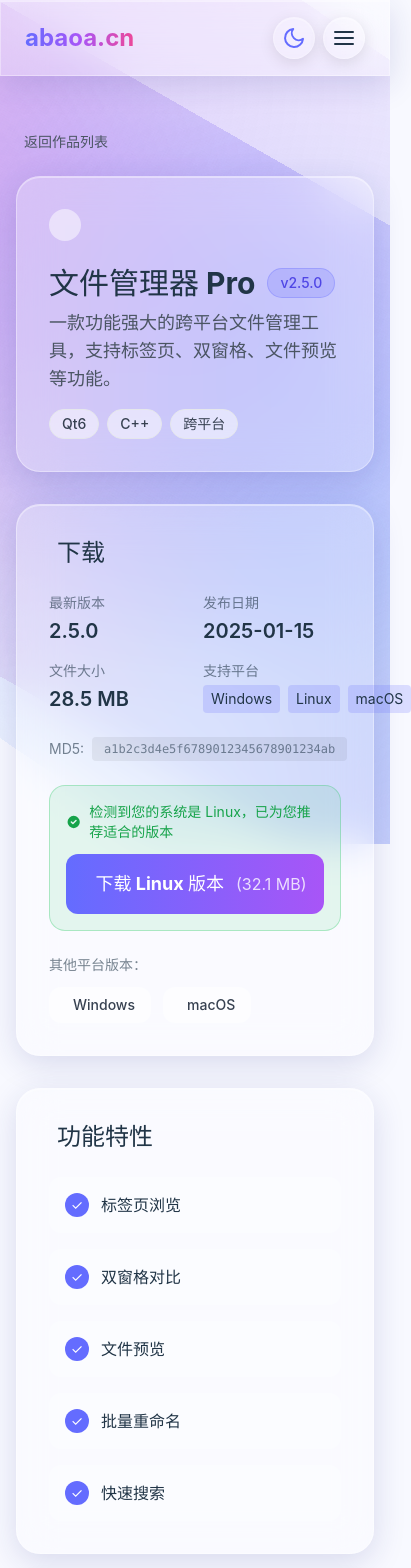
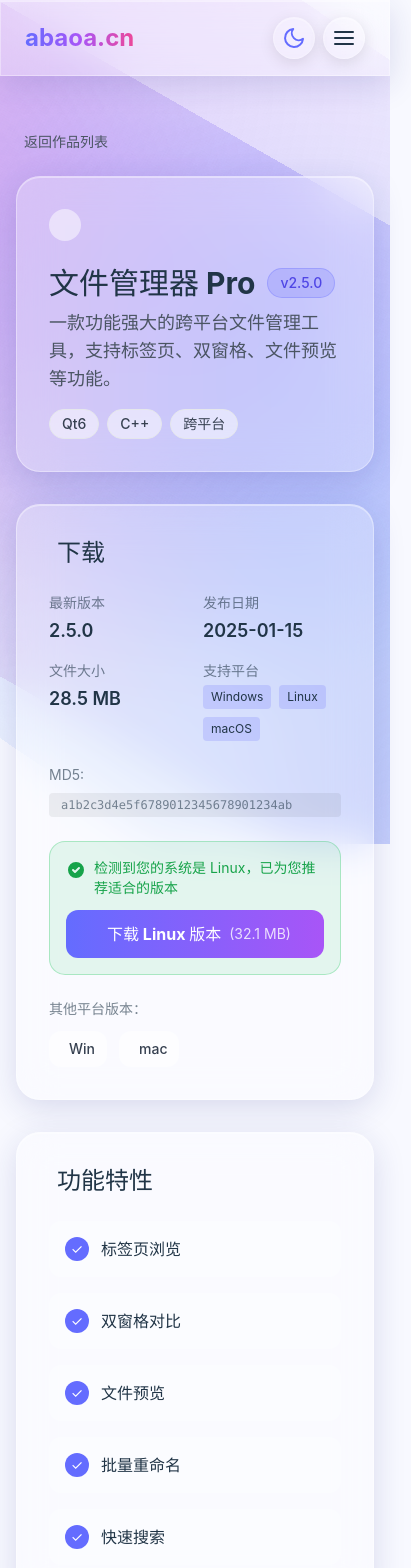
Before and after one commit to abaoa/abaoa-cn, a React (Vite) app: page /works/1 in a window 390 px wide. Shown: the top 1568 px of the page, 411 px wide, since content can reach past the window. Built offline with nearby package versions, Linux system fonts and the light colour scheme; some icons are missing.

Commit message:
fix: 修复作品详情页在小屏幕下的溢出问题

```diff
--- a/src/pages/WorkDetail.jsx
+++ b/src/pages/WorkDetail.jsx
@@ -130,51 +130,51 @@ function WorkDetail() {
           下载
         </h2>
 
-        <div className="grid grid-cols-2 md:grid-cols-4 gap-4 mb-6">
+        <div className="grid grid-cols-2 lg:grid-cols-4 gap-4 mb-6">
           <div>
             <p className="text-sm opacity-60 mb-1">最新版本</p>
-            <p className="text-xl font-semibold">{work.latestVersion}</p>
+            <p className="text-lg sm:text-xl font-semibold">{work.latestVersion}</p>
           </div>
           <div>
             <p className="text-sm opacity-60 mb-1">发布日期</p>
-            <p className="text-xl font-semibold">{work.releaseDate}</p>
+            <p className="text-lg sm:text-xl font-semibold">{work.releaseDate}</p>
           </div>
           <div>
             <p className="text-sm opacity-60 mb-1">文件大小</p>
-            <p className="text-xl font-semibold">{work.fileSize}</p>
+            <p className="text-lg sm:text-xl font-semibold">{work.fileSize}</p>
           </div>
           <div>
             <p className="text-sm opacity-60 mb-1">支持平台</p>
-            <div className="flex gap-2 mt-1">
+            <div className="flex flex-wrap gap-2 mt-1">
               {work.platforms.map(p => (
-                <span key={p} className="text-sm px-2 py-1 rounded bg-primary-500/20">{p}</span>
+                <span key={p} className="text-xs sm:text-sm px-2 py-1 rounded bg-primary-500/20 whitespace-nowrap">{p}</span>
               ))}
             </div>
           </div>
         </div>
 
-        <div className="flex items-center gap-2 text-sm opacity-60 mb-6">
-          <span>MD5:</span>
-          <code className="bg-black/10 px-3 py-1 rounded font-mono text-xs">{work.md5}</code>
+        <div className="flex flex-col sm:flex-row sm:items-center gap-2 text-sm opacity-60 mb-6">
+          <span className="flex-shrink-0">MD5:</span>
+          <code className="bg-black/10 px-3 py-1 rounded font-mono text-xs break-all">{work.md5}</code>
         </div>
 
         {/* 智能下载按钮 */}
         {isCurrentPlatformSupported ? (
           <div className="space-y-4">
             <div className={`p-4 rounded-2xl ${theme === 'light' ? 'bg-green-500/10' : 'bg-green-500/20'} border border-green-500/30`}>
-              <div className="flex items-center gap-2 text-green-600 dark:text-green-400 text-sm mb-3">
-                <svg className="w-5 h-5" fill="currentColor" viewBox="0 0 20 20">
+              <div className="flex items-start gap-2 text-green-600 dark:text-green-400 text-sm mb-3">
+                <svg className="w-5 h-5 flex-shrink-0 mt-0.5" fill="currentColor" viewBox="0 0 20 20">
                   <path fillRule="evenodd" d="M10 18a8 8 0 100-16 8 8 0 000 16zm3.707-9.293a1 1 0 00-1.414-1.414L9 10.586 7.707 9.293a1 1 0 00-1.414 1.414l2 2a1 1 0 001.414 0l4-4z" clipRule="evenodd" />
                 </svg>
-                <span>检测到您的系统是 {getPlatformName(userPlatform)}，已为您推荐适合的版本</span>
+                <span className="break-words">检测到您的系统是 {getPlatformName(userPlatform)}，已为您推荐适合的版本</span>
               </div>
               <a
                 href={downloads[userPlatform].url}
-                className="flex items-center justify-center gap-3 w-full py-4 rounded-xl bg-gradient-to-r from-primary-500 to-purple-500 text-white font-bold text-lg hover:opacity-90 transition-opacity"
+                className="flex items-center justify-center gap-2 sm:gap-3 w-full py-3 sm:py-4 px-4 rounded-xl bg-gradient-to-r from-primary-500 to-purple-500 text-white font-bold text-base sm:text-lg hover:opacity-90 transition-opacity"
               >
-                <span className="iconify" data-icon={getPlatformIcon(userPlatform)} style={{ fontSize: '24px' }}></span>
-                <span>下载 {getPlatformName(userPlatform)} 版本</span>
-                <span className="text-base font-normal opacity-80">({downloads[userPlatform].size})</span>
+                <span className="iconify flex-shrink-0" data-icon={getPlatformIcon(userPlatform)} style={{ fontSize: '24px' }}></span>
+                <span className="truncate">下载 {getPlatformName(userPlatform)} 版本</span>
+                <span className="text-sm sm:text-base font-normal opacity-80 flex-shrink-0">({downloads[userPlatform].size})</span>
               </a>
             </div>
 
@@ -188,14 +188,15 @@ function WorkDetail() {
                     <a
                       key={platform}
                       href={downloads[platform].url}
-                        className={`flex items-center gap-2 px-4 py-2 rounded-xl text-sm font-medium transition-colors ${
+                      className={`flex items-center gap-2 px-3 sm:px-4 py-2 rounded-xl text-sm font-medium transition-colors whitespace-nowrap ${
                         theme === 'light'
                           ? 'bg-white/50 hover:bg-white/70 text-gray-700'
                           : 'bg-white/10 hover:bg-white/20 text-gray-300'
                       }`}
                     >
-                        <span className="iconify" data-icon={getPlatformIcon(platform)} style={{ fontSize: '18px' }}></span>
-                        {getPlatformName(platform)}
+                      <span className="iconify flex-shrink-0" data-icon={getPlatformIcon(platform)} style={{ fontSize: '18px' }}></span>
+                      <span className="hidden sm:inline">{getPlatformName(platform)}</span>
+                      <span className="sm:hidden">{getPlatformName(platform).slice(0, 3)}</span>
                     </a>
                     ))}
                 </div>
@@ -209,31 +210,31 @@ function WorkDetail() {
                 <svg className="w-6 h-6 text-amber-500 mt-0.5 flex-shrink-0" fill="currentColor" viewBox="0 0 20 20">
                   <path fillRule="evenodd" d="M8.257 3.099c.765-1.36 2.722-1.36 3.486 0l5.58 9.92c.75 1.334-.213 2.98-1.742 2.98H4.42c-1.53 0-2.493-1.646-1.743-2.98l5.58-9.92zM11 13a1 1 0 11-2 0 1 1 0 012 0zm-1-8a1 1 0 00-1 1v3a1 1 0 002 0V6a1 1 0 00-1-1z" clipRule="evenodd" />
                 </svg>
-                <div>
-                  <p className="font-medium text-amber-600 dark:text-amber-400">
+                <div className="min-w-0">
+                  <p className="font-medium text-amber-600 dark:text-amber-400 break-words">
                     暂不支持 {getPlatformName(userPlatform) || '您的系统'}
                   </p>
-                  <p className="text-sm opacity-70 mt-1">
+                  <p className="text-sm opacity-70 mt-1 break-words">
                     该软件目前仅支持以下平台，请选择适合您的版本下载：
                   </p>
                 </div>
               </div>
             </div>
 
-            <div className="grid grid-cols-1 sm:grid-cols-2 md:grid-cols-3 gap-4">
+            <div className="grid grid-cols-1 sm:grid-cols-2 lg:grid-cols-3 gap-3 sm:gap-4">
               {availablePlatforms.map(platform => (
                 <a
                   key={platform}
                   href={downloads[platform].url}
-                  className={`flex items-center justify-center gap-3 py-4 rounded-xl font-semibold transition-colors ${
+                  className={`flex items-center justify-center gap-2 sm:gap-3 py-3 sm:py-4 px-4 rounded-xl font-semibold transition-colors ${
                     theme === 'light'
                       ? 'bg-white/60 hover:bg-white/80 text-gray-800'
                       : 'bg-white/10 hover:bg-white/20 text-gray-200'
                   }`}
                 >
-                  <span className="iconify" data-icon={getPlatformIcon(platform)} style={{ fontSize: '24px' }}></span>
-                  <span>{getPlatformName(platform)}</span>
-                  <span className="text-sm opacity-60">({downloads[platform].size})</span>
+                  <span className="iconify flex-shrink-0" data-icon={getPlatformIcon(platform)} style={{ fontSize: '24px' }}></span>
+                  <span className="truncate">{getPlatformName(platform)}</span>
+                  <span className="text-sm opacity-60 flex-shrink-0">({downloads[platform].size})</span>
                 </a>
               ))}
             </div>
@@ -341,27 +342,26 @@ function WorkDetail() {
             {historyDownloads.map((oldVersion, index) => (
               <div
                 key={index}
-                className={`p-5 rounded-2xl ${theme === 'light' ? 'bg-white/30' : 'bg-white/5'}`}
+                className={`p-4 sm:p-5 rounded-2xl ${theme === 'light' ? 'bg-white/30' : 'bg-white/5'}`}
               >
-                <div className="flex flex-wrap items-center justify-between gap-4 mb-4">
-                  <div className="flex items-center gap-3">
-                    <span className="px-3 py-1 rounded-full text-sm font-bold bg-gray-500 text-white">v{oldVersion.version}</span>
-                    <span className="text-sm opacity-60">{oldVersion.date}</span>
+                <div className="flex flex-wrap items-center gap-3 mb-4">
+                  <span className="px-3 py-1 rounded-full text-sm font-bold bg-gray-500 text-white whitespace-nowrap">v{oldVersion.version}</span>
+                  <span className="text-sm opacity-60 whitespace-nowrap">{oldVersion.date}</span>
                 </div>
-                </div>
-                <div className="flex flex-wrap gap-3">
+                <div className="flex flex-wrap gap-2 sm:gap-3">
                   {Object.entries(oldVersion.downloads).map(([platform, file]) => (
                     <a
                       key={platform}
                       href={file.url}
-                      className={`flex items-center gap-2 px-4 py-2 rounded-xl text-sm font-medium transition-colors ${
+                      className={`flex items-center gap-2 px-3 sm:px-4 py-2 rounded-xl text-sm font-medium transition-colors whitespace-nowrap ${
                         theme === 'light'
                           ? 'bg-white/60 hover:bg-white/80 text-gray-700'
                           : 'bg-white/10 hover:bg-white/20 text-gray-300'
                       }`}
                     >
-                      <span className="iconify" data-icon={getPlatformIcon(platform)} style={{ fontSize: '18px' }}></span>
-                      <span>{getPlatformName(platform)}</span>
+                      <span className="iconify flex-shrink-0" data-icon={getPlatformIcon(platform)} style={{ fontSize: '18px' }}></span>
+                      <span className="hidden sm:inline">{getPlatformName(platform)}</span>
+                      <span className="sm:hidden">{getPlatformName(platform).slice(0, 3)}</span>
                       <span className="text-xs opacity-60">({file.size})</span>
                     </a>
                   ))}
```
Lines whose indentation alone changed are shown as unchanged.
